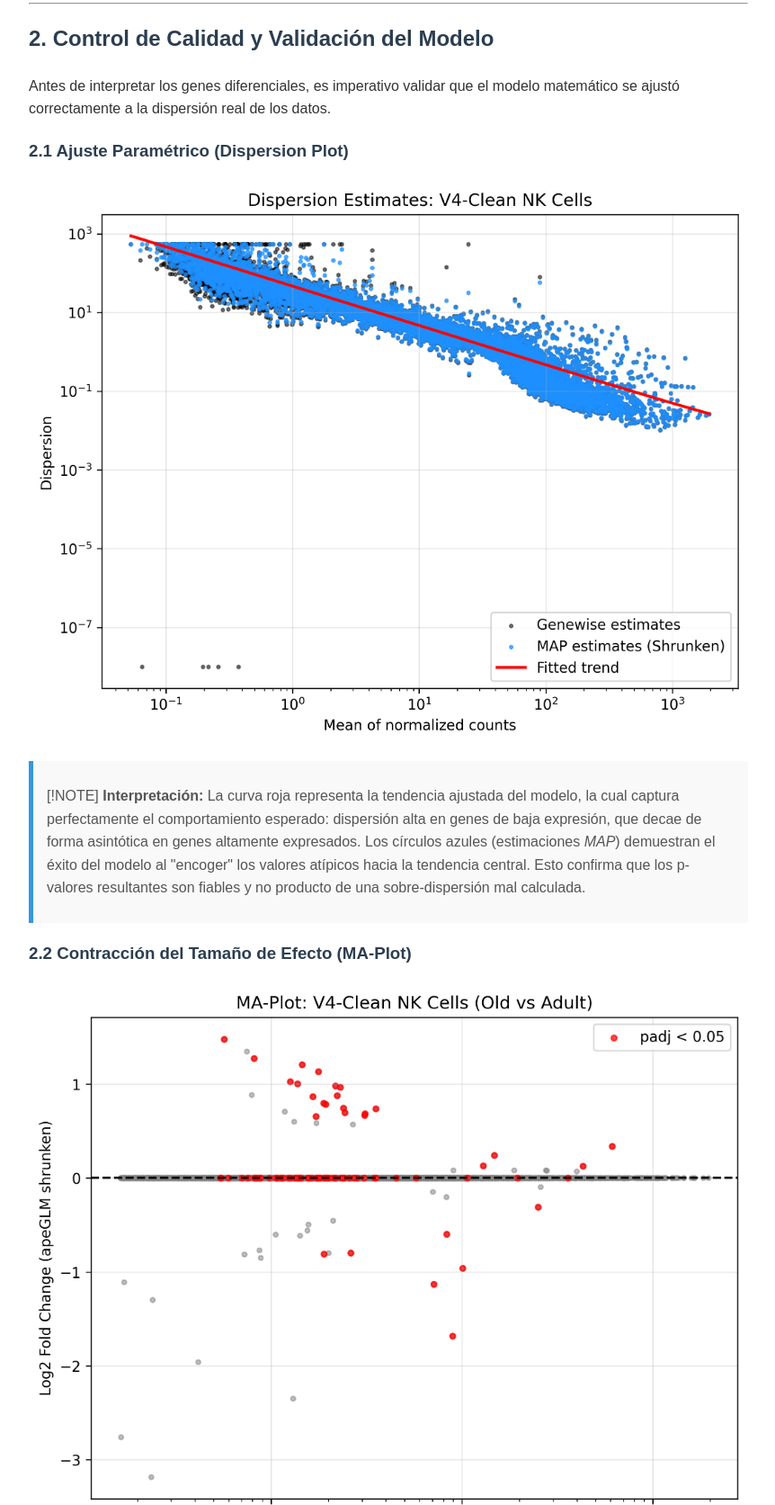
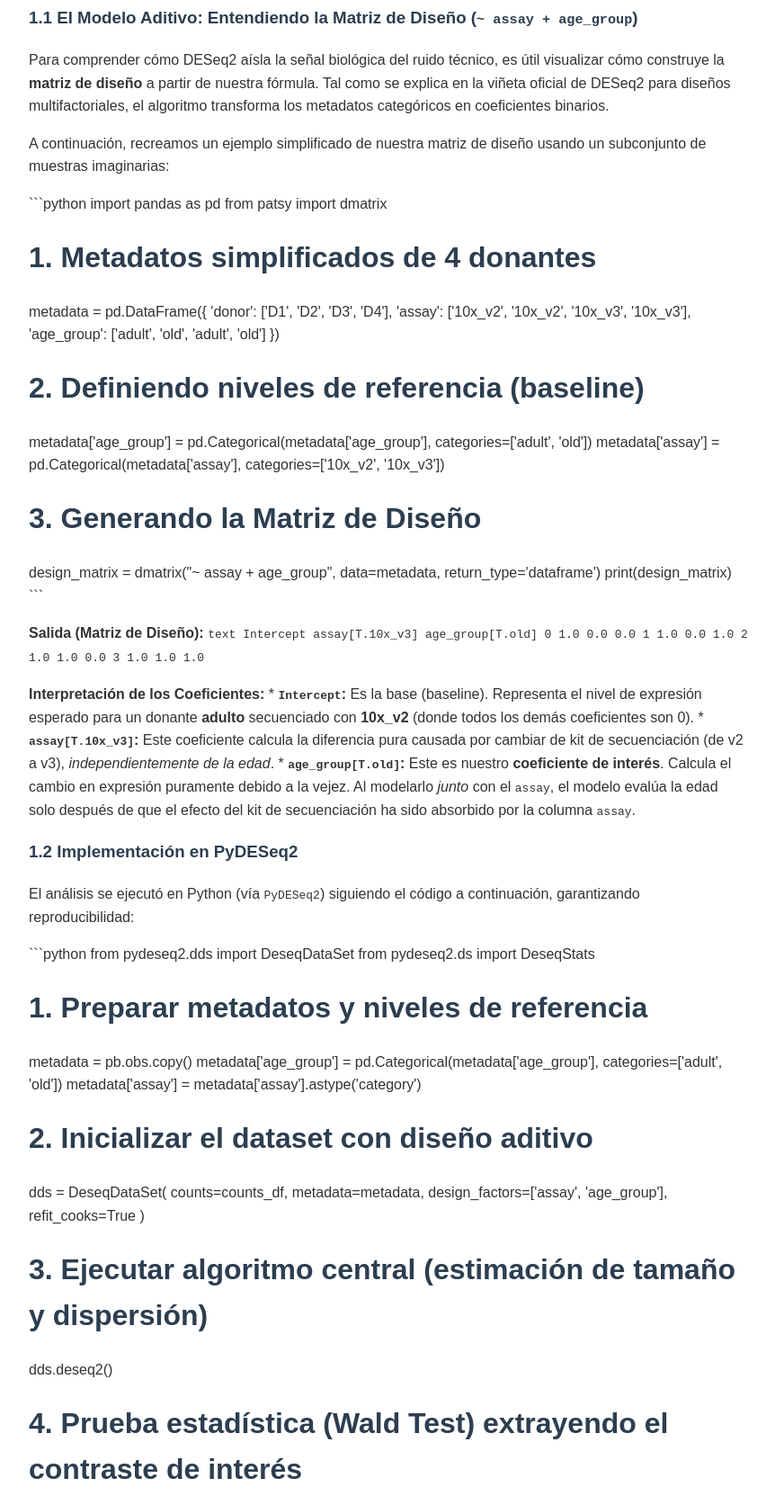
Before and after one commit to Alfred3005/NK_RNA_ambient_v2, a plain HTML site: page scAR_python_validation_v4_clean/docs/Reporte_Integral_PyDESeq2_V4.html in a window 1280 px wide. Shown: the part 727-2400 px from the top of the page at 90% size, without its empty margins (208-1070 px from the left). Drawn offline with Linux system fonts and the light colour scheme.

Commit message:
Update technical report with design matrix explanation and PyDESeq2 code snippets

````diff
--- a/scAR_python_validation_v4_clean/docs/Reporte_Integral_PyDESeq2_V4.html
+++ b/scAR_python_validation_v4_clean/docs/Reporte_Integral_PyDESeq2_V4.html
@@ -71,6 +71,61 @@
 <li><strong>Filtrado Estricto:</strong> Se eliminaron transcritos de baja señal (&lt; 10 conteos en al menos 3 donantes) reduciendo el espacio de características a <strong>11,290 genes robustos</strong>.</li>
 <li><strong>Estimación Conservadora (apeGLM):</strong> Se aplicó el método de <em>shrinkage</em> adaptativo <code>apeGLM</code> para contraer los <em>Log2 Fold Changes</em> (LFC) de genes ruidosos hacia cero, garantizando que el ranking final sea de altísima fidelidad.</li>
 </ol>
+<h3>1.1 El Modelo Aditivo: Entendiendo la Matriz de Diseño (<code>~ assay + age_group</code>)</h3>
+<p>Para comprender cómo DESeq2 aísla la señal biológica del ruido técnico, es útil visualizar cómo construye la <strong>matriz de diseño</strong> a partir de nuestra fórmula. Tal como se explica en la viñeta oficial de DESeq2 para diseños multifactoriales, el algoritmo transforma los metadatos categóricos en coeficientes binarios.</p>
+<p>A continuación, recreamos un ejemplo simplificado de nuestra matriz de diseño usando un subconjunto de muestras imaginarias:</p>
+<p>```python
+import pandas as pd
+from patsy import dmatrix</p>
+<h1>1. Metadatos simplificados de 4 donantes</h1>
+<p>metadata = pd.DataFrame({
+    'donor': ['D1', 'D2', 'D3', 'D4'],
+    'assay': ['10x_v2', '10x_v2', '10x_v3', '10x_v3'],
+    'age_group': ['adult', 'old', 'adult', 'old']
+})</p>
+<h1>2. Definiendo niveles de referencia (baseline)</h1>
+<p>metadata['age_group'] = pd.Categorical(metadata['age_group'], categories=['adult', 'old'])
+metadata['assay'] = pd.Categorical(metadata['assay'], categories=['10x_v2', '10x_v3'])</p>
+<h1>3. Generando la Matriz de Diseño</h1>
+<p>design_matrix = dmatrix("~ assay + age_group", data=metadata, return_type='dataframe')
+print(design_matrix)
+```</p>
+<p><strong>Salida (Matriz de Diseño):</strong>
+<code>text
+   Intercept  assay[T.10x_v3]  age_group[T.old]
+0        1.0              0.0               0.0
+1        1.0              0.0               1.0
+2        1.0              1.0               0.0
+3        1.0              1.0               1.0</code></p>
+<p><strong>Interpretación de los Coeficientes:</strong>
+*   <strong><code>Intercept</code>:</strong> Es la base (baseline). Representa el nivel de expresión esperado para un donante <strong>adulto</strong> secuenciado con <strong>10x_v2</strong> (donde todos los demás coeficientes son 0).
+*   <strong><code>assay[T.10x_v3]</code>:</strong> Este coeficiente calcula la diferencia pura causada por cambiar de kit de secuenciación (de v2 a v3), <em>independientemente de la edad</em>.
+*   <strong><code>age_group[T.old]</code>:</strong> Este es nuestro <strong>coeficiente de interés</strong>. Calcula el cambio en expresión puramente debido a la vejez. Al modelarlo <em>junto</em> con el <code>assay</code>, el modelo evalúa la edad solo después de que el efecto del kit de secuenciación ha sido absorbido por la columna <code>assay</code>.</p>
+<h3>1.2 Implementación en PyDESeq2</h3>
+<p>El análisis se ejecutó en Python (vía <code>PyDESeq2</code>) siguiendo el código a continuación, garantizando reproducibilidad:</p>
+<p>```python
+from pydeseq2.dds import DeseqDataSet
+from pydeseq2.ds import DeseqStats</p>
+<h1>1. Preparar metadatos y niveles de referencia</h1>
+<p>metadata = pb.obs.copy()
+metadata['age_group'] = pd.Categorical(metadata['age_group'], categories=['adult', 'old'])
+metadata['assay'] = metadata['assay'].astype('category')</p>
+<h1>2. Inicializar el dataset con diseño aditivo</h1>
+<p>dds = DeseqDataSet(
+    counts=counts_df,
+    metadata=metadata,
+    design_factors=['assay', 'age_group'],
+    refit_cooks=True
+)</p>
+<h1>3. Ejecutar algoritmo central (estimación de tamaño y dispersión)</h1>
+<p>dds.deseq2()</p>
+<h1>4. Prueba estadística (Wald Test) extrayendo el contraste de interés</h1>
+<p>stat_res = DeseqStats(dds, contrast=["age_group", "old", "adult"])
+stat_res.summary()</p>
+<h1>5. Shrinkage LFC (apeGLM) para contracción de ruido en genes de baja abundancia</h1>
+<p>stat_res.lfc_shrink(coeff="age_group_old_vs_adult") # O el coeficiente correspondiente
+results_df = stat_res.results_df
+```</p>
 <hr />
 <h2>2. Control de Calidad y Validación del Modelo</h2>
 <p>Antes de interpretar los genes diferenciales, es imperativo validar que el modelo matemático se ajustó correctamente a la dispersión real de los datos.</p>
````
Also changed, not shown: 1 other file.
